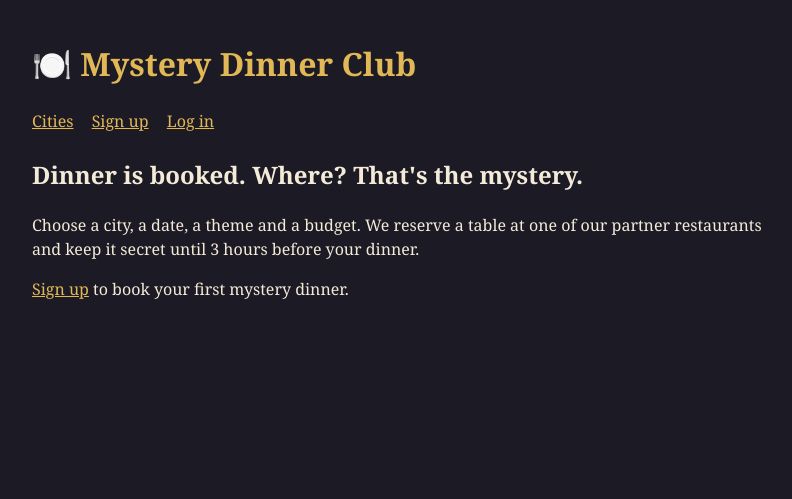
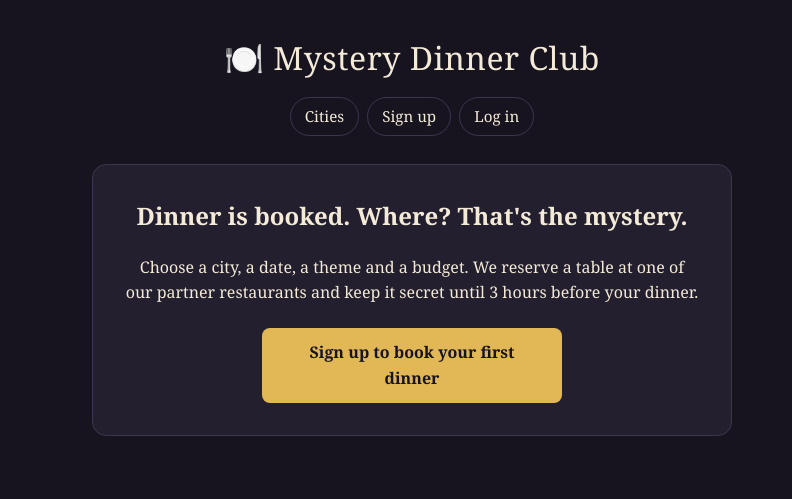
Before and after one commit to NiniGonjilashvili28/Mystery-Dinner-Club, a Flask app: page / in a window 1280 px wide. Shown: the top 499 px of the page, without its empty margins (228-1020 px from the left). Run offline with Flask 3, Linux system fonts and the light colour scheme.

Commit message:
Restyle shared layout: centered card, pill navigation, full-width form fields and buttons

```diff
--- a/templates/base.html
+++ b/templates/base.html
@@ -5,31 +5,74 @@
     <meta name="viewport" content="width=device-width, initial-scale=1">
     <title>Mystery Dinner Club</title>
     <style>
-        body { font-family: Georgia, serif; max-width: 760px; margin: 40px auto; padding: 0 16px;
-               background: #1c1a24; color: #f3ead8; line-height: 1.5; }
-        a { color: #e2b857; }
-        h1 a { text-decoration: none; }
-        nav { margin-bottom: 24px; }
-        nav a, nav form { margin-right: 14px; display: inline; }
-        table { border-collapse: collapse; width: 100%; }
-        th, td { border-bottom: 1px solid #4a4458; padding: 8px; text-align: left; }
-        label { display: block; margin-top: 14px; }
-        input, select, textarea { font: inherit; padding: 6px; width: 100%; max-width: 340px;
-                                  box-sizing: border-box; }
-        input[type=checkbox] { width: auto; }
-        button { font: inherit; margin-top: 16px; padding: 8px 18px; background: #e2b857;
-                 color: #1c1a24; border: 0; border-radius: 4px; cursor: pointer; }
-        nav button { margin: 0; padding: 0; background: none; color: #e2b857;
-                     text-decoration: underline; }
-        .errors { background: #5a2330; padding: 10px 16px; border-radius: 4px; }
-        .flash { background: #2f4a3a; padding: 10px 16px; border-radius: 4px; }
-        .secret { background: #2a2636; padding: 20px; border-radius: 6px; text-align: center;
-                  font-size: 1.2em; }
-        .card { background: #2a2636; padding: 16px 20px; border-radius: 6px; }
+        :root {
+            --bg: #17141f;
+            --card: #231f2e;
+            --line: #3d3650;
+            --text: #f3ead8;
+            --muted: #b5aa98;
+            --gold: #e2b857;
+            --gold-dark: #c99c3a;
+        }
+        * { box-sizing: border-box; }
+        body { margin: 0; padding: 32px 16px 64px; background: var(--bg); color: var(--text);
+               font-family: Georgia, "Times New Roman", serif; line-height: 1.6; }
+        a { color: var(--gold); }
+
+        /* Header: logo and menu, centered */
+        header { text-align: center; margin-bottom: 28px; }
+        .logo { font-size: 2rem; margin: 0 0 14px; letter-spacing: 0.5px; }
+        .logo a { color: var(--text); text-decoration: none; }
+        nav { display: flex; flex-wrap: wrap; justify-content: center; gap: 8px; }
+        nav a, nav button { font: inherit; font-size: 0.95rem; padding: 6px 14px; margin: 0;
+                            border: 1px solid var(--line); border-radius: 999px; background: none;
+                            color: var(--text); text-decoration: none; cursor: pointer; }
+        nav a:hover, nav button:hover { border-color: var(--gold); color: var(--gold); }
+        nav form { margin: 0; }
+
+        /* The page content sits in one centered card */
+        main { max-width: 640px; margin: 0 auto; padding: 32px; background: var(--card);
+               border: 1px solid var(--line); border-radius: 14px; }
+        h2 { margin-top: 0; font-size: 1.5rem; text-align: center; }
+        h3 { margin-bottom: 6px; }
+        main > p { text-align: center; }
+
+        /* Forms */
+        form { max-width: 380px; margin: 0 auto; }
+        label { display: block; margin-top: 16px; font-size: 0.95rem; color: var(--muted); }
+        input, select, textarea { display: block; width: 100%; margin-top: 6px; padding: 10px 12px;
+                                  font: inherit; color: var(--text); background: var(--bg);
+                                  border: 1px solid var(--line); border-radius: 8px; }
+        input:focus, select:focus, textarea:focus { outline: 2px solid var(--gold); border-color: transparent; }
+        input[type=checkbox] { display: inline; width: auto; margin: 0 6px 0 0; }
+
+        /* Buttons, and links that look like buttons */
+        button, .button { display: block; width: 100%; margin-top: 22px; padding: 12px 18px;
+                          font: inherit; font-weight: bold; text-align: center; text-decoration: none;
+                          color: var(--bg); background: var(--gold); border: 0; border-radius: 8px;
+                          cursor: pointer; }
+        button:hover, .button:hover { background: var(--gold-dark); }
+        .button { max-width: 300px; margin-left: auto; margin-right: auto; }
+
+        /* Tables */
+        table { border-collapse: collapse; width: 100%; margin-bottom: 24px; font-size: 0.95rem; }
+        th { color: var(--muted); font-weight: normal; }
+        th, td { border-bottom: 1px solid var(--line); padding: 10px 8px; text-align: left; }
+
+        /* Messages and special boxes */
+        .errors, .flash { max-width: 640px; margin: 0 auto 16px; padding: 12px 18px; border-radius: 10px; }
+        .errors { background: #4a1f2b; border: 1px solid #8a3a4c; list-style-position: inside; }
+        .flash { background: #20392c; border: 1px solid #3f7357; text-align: center; }
+        .secret { margin: 20px 0; padding: 28px 20px; text-align: center; font-size: 1.15rem;
+                  border: 1px dashed var(--gold); border-radius: 12px; }
+        .card { margin: 20px 0; padding: 18px 22px; background: var(--bg);
+                border: 1px solid var(--line); border-radius: 12px; }
+        .card h3 { margin-top: 0; color: var(--gold); font-size: 1.3rem; }
     </style>
 </head>
 <body>
-    <h1><a href="{{ url_for('home') }}">🍽️ Mystery Dinner Club</a></h1>
+    <header>
+        <p class="logo"><a href="{{ url_for('home') }}">🍽️ Mystery Dinner Club</a></p>
         <nav>
             <a href="{{ url_for('restaurants.cities') }}">Cities</a>
             {% if g.user %}
@@ -43,6 +86,7 @@
                 <a href="{{ url_for('bookings.login') }}">Log in</a>
             {% endif %}
         </nav>
+    </header>
     {% for message in get_flashed_messages() %}
         <p class="flash">{{ message }}</p>
     {% endfor %}
@@ -51,6 +95,8 @@
             {% for error in errors %}<li>{{ error }}</li>{% endfor %}
         </ul>
     {% endif %}
+    <main>
         {% block content %}{% endblock %}
+    </main>
 </body>
 </html>
--- a/templates/home.html
+++ b/templates/home.html
@@ -4,8 +4,8 @@
 <p>Choose a city, a date, a theme and a budget. We reserve a table at one of our partner
    restaurants and keep it secret until 3 hours before your dinner.</p>
 {% if g.user %}
-    <p><a href="{{ url_for('bookings.new_booking') }}">Book a mystery dinner</a></p>
+    <a class="button" href="{{ url_for('bookings.new_booking') }}">Book a mystery dinner</a>
 {% else %}
-    <p><a href="{{ url_for('bookings.signup') }}">Sign up</a> to book your first mystery dinner.</p>
+    <a class="button" href="{{ url_for('bookings.signup') }}">Sign up to book your first dinner</a>
 {% endif %}
 {% endblock %}
```
Lines whose indentation alone changed are shown as unchanged.
